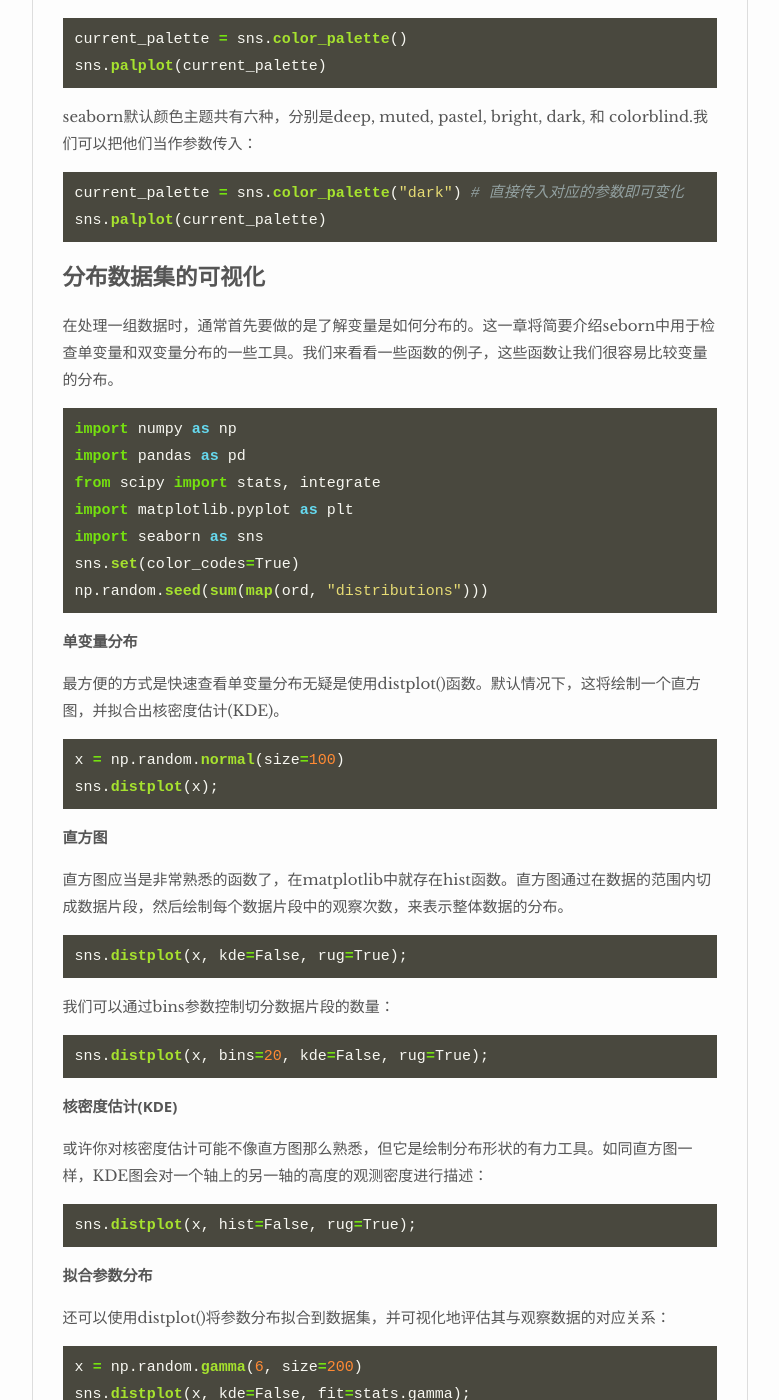
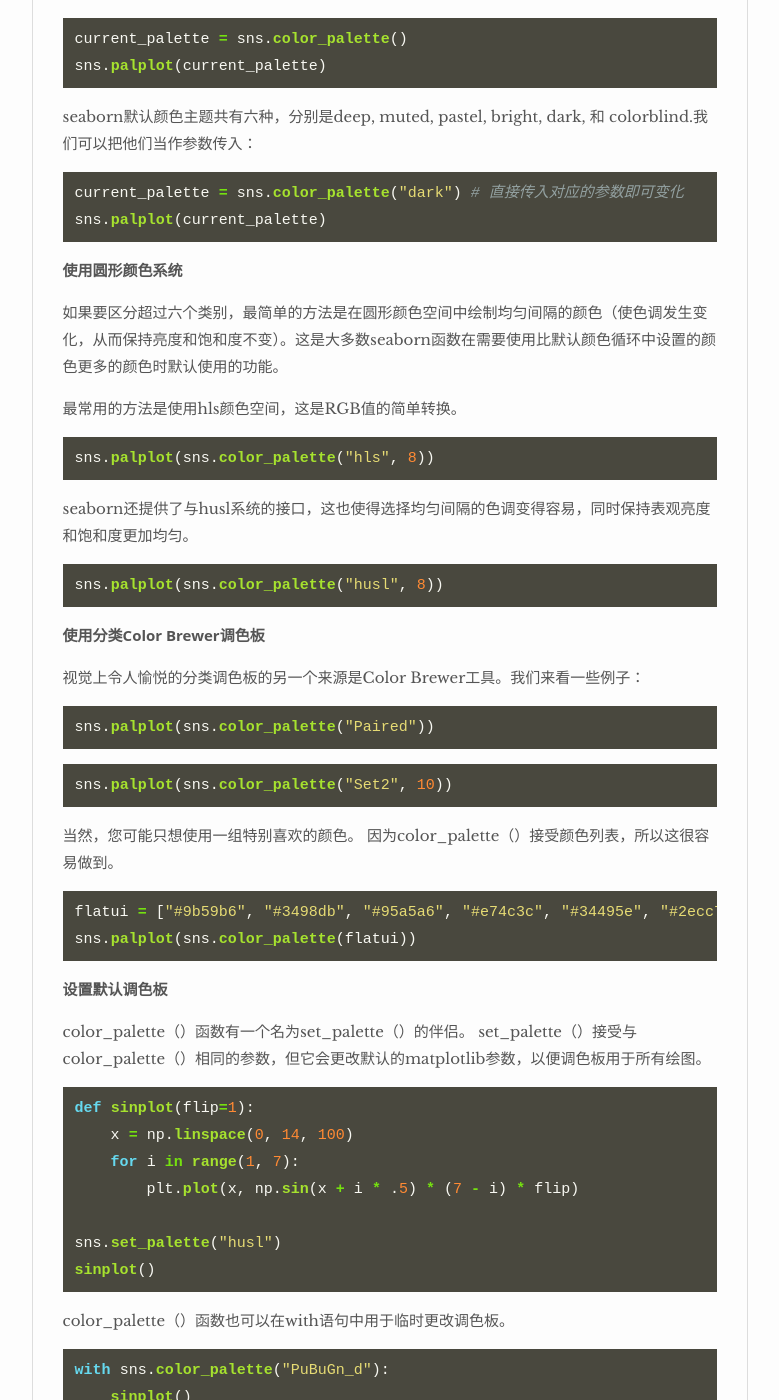
Before and after one commit to bwzou/bwzou, a Jekyll site: the page built from _posts/2018-05-04-seaborn.md, in a window 1280 px wide and 1400 px high, scrolled down 4076 px. Shown: the whole window, without its empty margins (250-1029 px from the left). Built offline with Jekyll 4.4.1, drawn with Linux system fonts in a browser that asks for light colours; nearby versions of some CDN libraries.

Commit message:
添加matplotlib(二)和修改seaborn“

````diff
--- a/_posts/2018-05-04-seaborn.md
+++ b/_posts/2018-05-04-seaborn.md
@@ -145,6 +145,48 @@ seaborn默认颜色主题共有六种，分别是deep, muted, pastel, bright, da
 current_palette = sns.color_palette("dark") # 直接传入对应的参数即可变化
 sns.palplot(current_palette)
 ```
+#### 使用圆形颜色系统
+如果要区分超过六个类别，最简单的方法是在圆形颜色空间中绘制均匀间隔的颜色（使色调发生变化，从而保持亮度和饱和度不变）。这是大多数seaborn函数在需要使用比默认颜色循环中设置的颜色更多的颜色时默认使用的功能。
+
+最常用的方法是使用hls颜色空间，这是RGB值的简单转换。
+```python
+sns.palplot(sns.color_palette("hls", 8))
+```
+
+seaborn还提供了与husl系统的接口，这也使得选择均匀间隔的色调变得容易，同时保持表观亮度和饱和度更加均匀。
+```python
+sns.palplot(sns.color_palette("husl", 8))
+```
+#### 使用分类Color Brewer调色板
+视觉上令人愉悦的分类调色板的另一个来源是Color Brewer工具。我们来看一些例子：
+```python
+sns.palplot(sns.color_palette("Paired"))
+```
+```python
+sns.palplot(sns.color_palette("Set2", 10))
+```
+当然，您可能只想使用一组特别喜欢的颜色。 因为color_palette（）接受颜色列表，所以这很容易做到。
+```python
+flatui = ["#9b59b6", "#3498db", "#95a5a6", "#e74c3c", "#34495e", "#2ecc71"]
+sns.palplot(sns.color_palette(flatui))
+```
+#### 设置默认调色板
+color_palette（）函数有一个名为set_palette（）的伴侣。 set_palette（）接受与color_palette（）相同的参数，但它会更改默认的matplotlib参数，以便调色板用于所有绘图。
+```python
+def sinplot(flip=1):
+    x = np.linspace(0, 14, 100)
+    for i in range(1, 7):
+        plt.plot(x, np.sin(x + i * .5) * (7 - i) * flip)
+
+sns.set_palette("husl")
+sinplot()
+```
+color_palette（）函数也可以在with语句中用于临时更改调色板。
+```python
+with sns.color_palette("PuBuGn_d"):
+    sinplot()
+```
+
 ## 分布数据集的可视化
 在处理一组数据时，通常首先要做的是了解变量是如何分布的。这一章将简要介绍seborn中用于检查单变量和双变量分布的一些工具。我们来看看一些函数的例子，这些函数让我们很容易比较变量的分布。
 ```python
````
Also changed, not shown: _posts/2018-05-03-matplotlib-two.md (added, +154 -0 lines).
